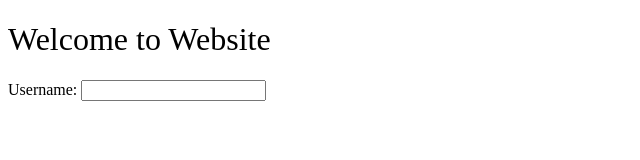
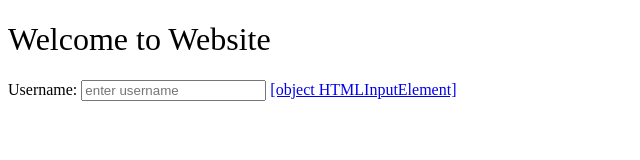
Before and after one commit to DaySell06/daysell06.github.io, a plain HTML site: page index.html in a window 1280 px wide. Shown: the whole page, without its empty margins (0-640 px from the left). Drawn offline with Linux system fonts and the light colour scheme.

Commit message:
Update index.html

```diff
--- a/index.html
+++ b/index.html
@@ -6,11 +6,15 @@
 </head>
 <body>
     <h1>Welcome to Website</h1>
-    <label for="Username">Username:</label>
-    <input type="text" id="Username" user="Username" placeholder="">
+    <label for="username">Username:</label>
+    <input type="text" id="username" user="Username" placeholder="enter username">
     <script>
-    alert('Javascript running');
+    let userN = document.getElementById("username");
     console.log('Javascript running');
+    window.onload = function() {
+        document.getElementById("printSpace").innerHTML = userN;
+    }
     </script>
+    <a id="printSpace" href="daysell06.github.io/index.html"></a>
 </body>
 </html>
```
